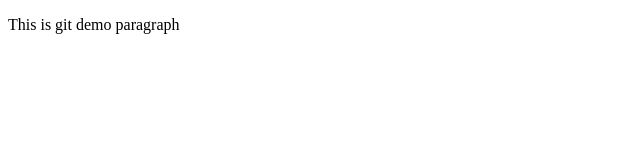
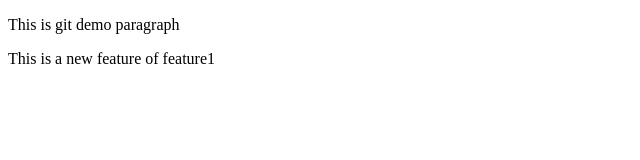
Before and after one commit to PradeepBhangi99/Localrepo, a plain HTML site: page index.html in a window 1280 px wide. Shown: the whole page, without its empty margins (0-640 px from the left). Drawn offline with Linux system fonts and the light colour scheme.

Commit message:
This is a new feature for feature1

```diff
--- a/index.html
+++ b/index.html
@@ -7,5 +7,6 @@
   </head>
   <body>
     <p>This is git demo paragraph</p>
+    <p>This is a new feature of feature1</p>
   </body>
 </html>
```
